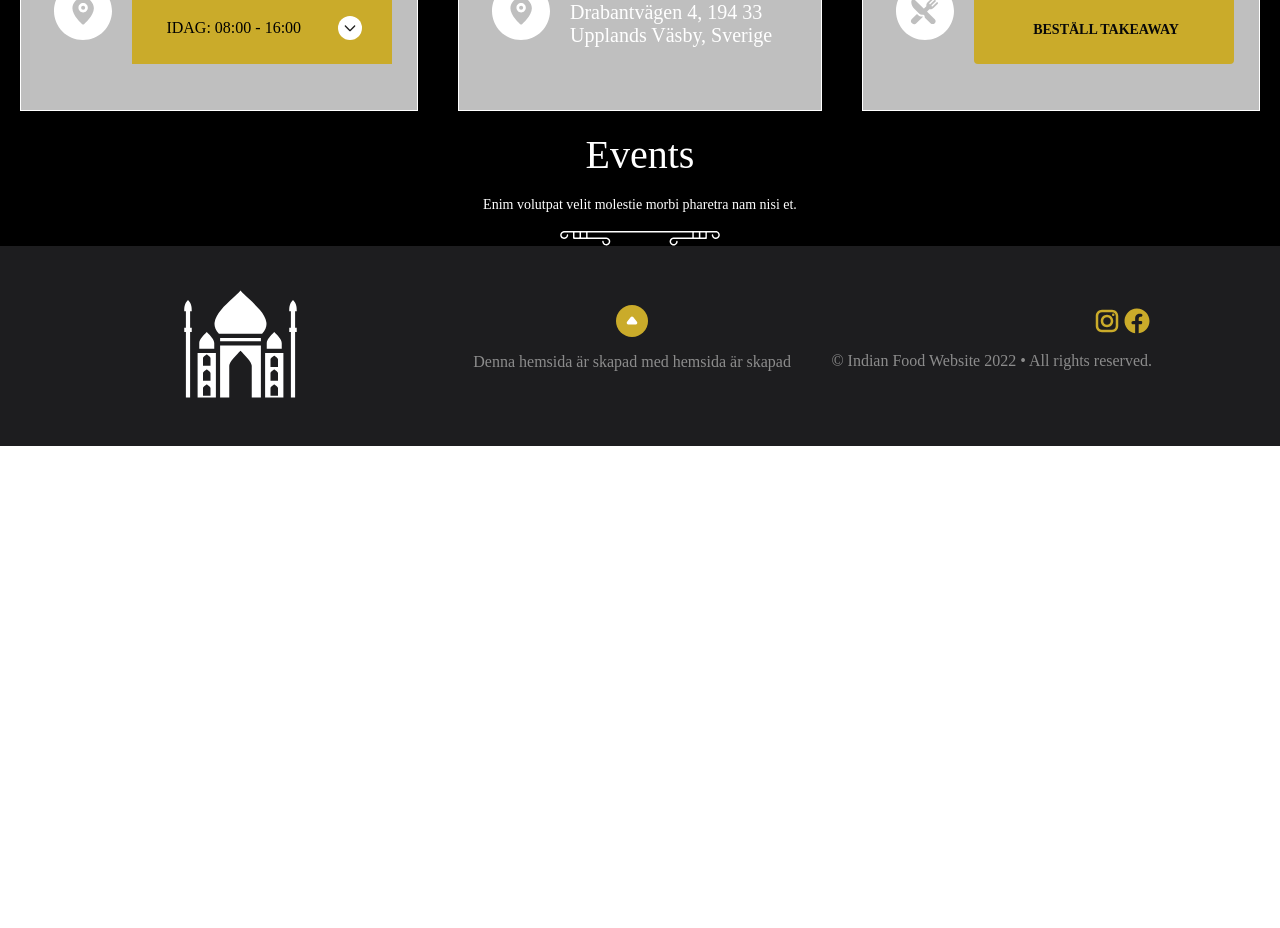
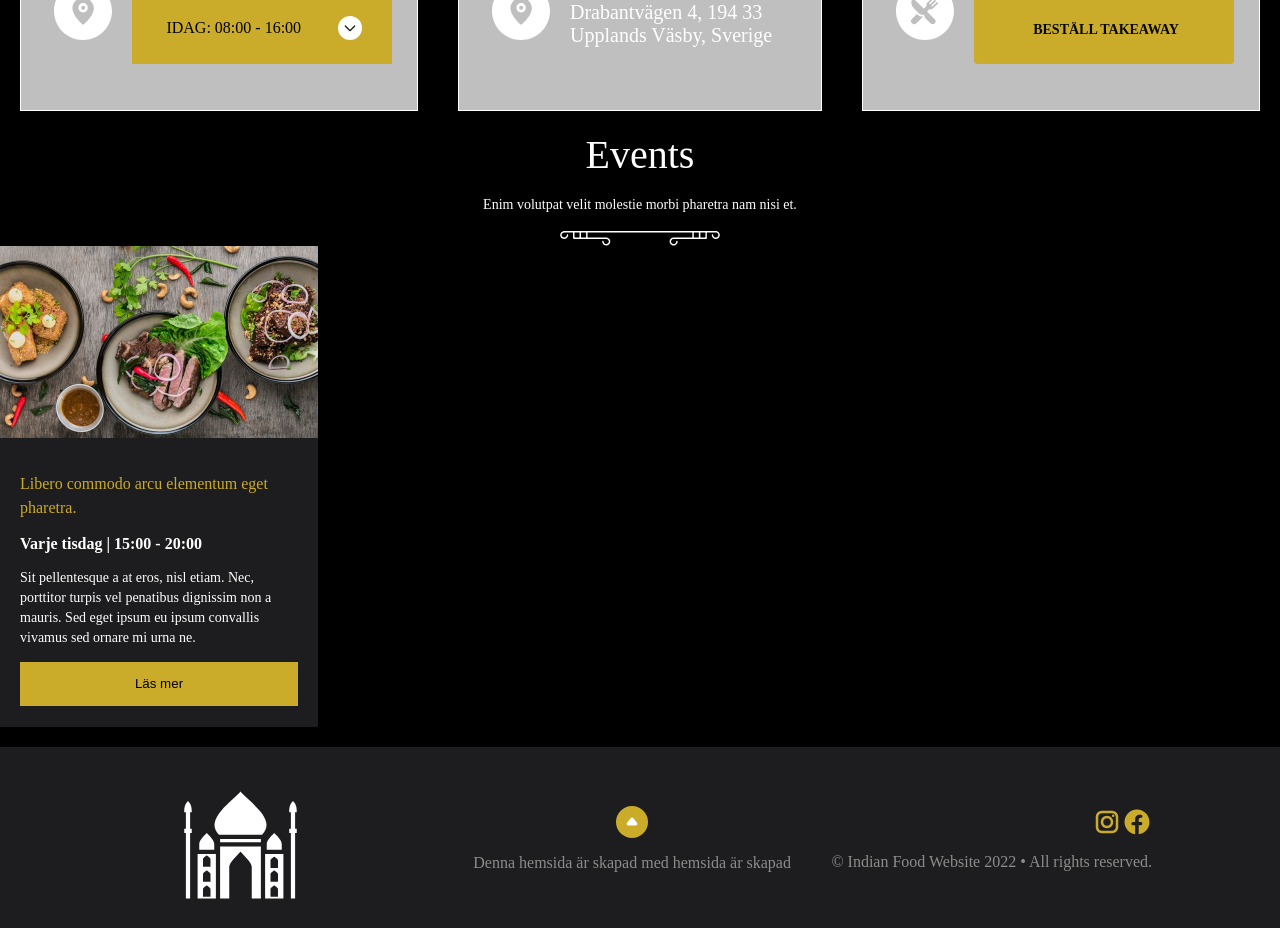
Before and after one commit to mandalsanela/indian-food-website, a React (Create React App) app: page / in a window 1280 px wide. Shown: the part 800-1728 px from the top of the page. Before the commit the page ends 1246 px from the top, so only its background shows below. Built offline with nearby package versions, Linux system fonts and the light colour scheme.

Commit message:
food cards

```diff
--- a/src/components/_index.scss
+++ b/src/components/_index.scss
@@ -1,2 +1,3 @@
 @import "./footer/index";
 @import "./navbar/index";
+@import "./foodCard/index";
--- /dev/null
+++ b/src/components/foodCard/_index.scss
@@ -0,0 +1,6 @@
+.food-card-wrapper {
+    display: flex;
+    flex-direction: column;
+    background-color: #1D1D1F;
+    align-items: center;
+}
--- /dev/null
+++ b/src/components/foodCard/index.js
@@ -0,0 +1,14 @@
+import React from "react";
+
+const FoodCard = (props) => {
+  return (
+    <div
+      className="food-card-wrapper"
+      style={{ width: props.width, height: props.height }}
+    >
+      {props.children}
+    </div>
+  );
+};
+
+export default FoodCard;
--- a/src/index.css
+++ b/src/index.css
@@ -358,6 +358,20 @@
   }
 }
 
+.food-card-wrapper {
+  display: -webkit-box;
+  display: -ms-flexbox;
+  display: flex;
+  -webkit-box-orient: vertical;
+  -webkit-box-direction: normal;
+      -ms-flex-direction: column;
+          flex-direction: column;
+  background-color: #1D1D1F;
+  -webkit-box-align: center;
+      -ms-flex-align: center;
+          align-items: center;
+}
+
 .homepage-wrapper {
   display: -webkit-box;
   display: -ms-flexbox;
@@ -534,8 +548,12 @@
       -ms-flex-direction: column;
           flex-direction: column;
   color: white;
+  margin-top: 20px;
+  margin-bottom: 20px;
+}
+
+.homepage-wrapper .events-section .subtitle {
   text-align: center;
-  margin-top: 20px;
 }
 
 .homepage-wrapper .events-section h1 {
@@ -546,6 +564,7 @@
   line-height: 48px;
   margin: 0;
   padding: 0;
+  text-align: center;
 }
 
 .homepage-wrapper .events-section p {
@@ -562,6 +581,59 @@
   -ms-flex-item-align: center;
       -ms-grid-row-align: center;
       align-self: center;
+}
+
+.homepage-wrapper .events-section .card-pic {
+  width: 318px;
+  height: 192px;
+}
+
+.homepage-wrapper .events-section .card-content {
+  -webkit-box-align: center;
+      -ms-flex-align: center;
+          align-items: center;
+  padding: 20px;
+}
+
+.homepage-wrapper .events-section .card-content .card-title {
+  width: 278px;
+  height: 48px;
+  text-align: left;
+}
+
+.homepage-wrapper .events-section .card-content .card-title h2 {
+  font-family: Libre Caslon Text;
+  font-weight: 500;
+  font-style: normal;
+  font-size: 16px;
+  line-height: 24px;
+  color: #caab2a;
+}
+
+.homepage-wrapper .events-section .card-content .card-time {
+  font-family: IBM Plex Sans;
+  font-weight: 700;
+  font-style: normal;
+  font-size: 16px;
+  line-height: 16px;
+}
+
+.homepage-wrapper .events-section .card-content .card-text {
+  font-family: IBM Plex Sans;
+  font-weight: 400;
+  font-style: normal;
+  font-size: 14px;
+  line-height: 20px;
+}
+
+.homepage-wrapper .events-section .card-content .card-button {
+  width: 278px;
+  height: 44px;
+  padding: 12px 8px 12px 8px;
+  background-color: #caab2a;
+  border: none;
+  outline: none;
+  text-align: center;
 }
 
 @media only screen and (max-width: 1230px) {
--- a/src/screens/homePage/_index.scss
+++ b/src/screens/homePage/_index.scss
@@ -109,8 +109,11 @@
     display: flex;
     flex-direction: column;
     color: white;
-    text-align: center;
     margin-top: 20px;
+    margin-bottom: 20px;
+    .subtitle {
+      text-align: center;
+    }
     h1 {
       font-family: Libre Caslon Text;
       font-weight: 400;
@@ -119,6 +122,7 @@
       line-height: 48px;
       margin: 0;
       padding: 0;
+      text-align: center;
     }
     p {
       font-family: IBM Plex Sans;
@@ -131,6 +135,50 @@
       width: 160px;
       height: 15px;
       align-self: center;
+    }
+    .card-pic {
+      width: 318px;
+      height: 192px;
+    }
+    .card-content {
+      align-items: center;
+      padding: 20px;
+      .card-title {
+        width: 278px;
+        height: 48px;
+        text-align: left;
+        h2 {
+          font-family: Libre Caslon Text;
+          font-weight: 500;
+          font-style: normal;
+          font-size: 16px;
+          line-height: 24px;
+          color: #caab2a;
+        }
+      }
+      .card-time {
+        font-family: IBM Plex Sans;
+        font-weight: 700;
+        font-style: normal;
+        font-size: 16px;
+        line-height: 16px;
+      }
+      .card-text {
+        font-family: IBM Plex Sans;
+        font-weight: 400;
+        font-style: normal;
+        font-size: 14px;
+        line-height: 20px;
+      }
+      .card-button {
+        width: 278px;
+        height: 44px;
+        padding: 12px 8px 12px 8px;
+        background-color: #caab2a;
+        border: none;
+        outline: none;
+        text-align: center;
+      }
     }
   }
 }
--- a/src/screens/homePage/index.js
+++ b/src/screens/homePage/index.js
@@ -11,6 +11,8 @@ import FoodIcon from "../../assets/images/icons/food-icon.svg";
 import ArrowDown from "../../assets/images/icons/icon-arrow-down.svg";
 import ButtonYellow from "../../UI/buttonYellow";
 import EventsVector from "../../assets/images/events-vector.svg";
+import FoodCard from "../../components/foodCard";
+import FirstCardPicture from "../../assets/images/first-card.svg";
 
 const HomePage = () => {
   return (
@@ -61,8 +63,25 @@ const HomePage = () => {
       </div>
       <div className="events-section">
         <h1>Events</h1>
-        <p>Enim volutpat velit molestie morbi pharetra nam nisi et.</p>
+        <p className="subtitle">Enim volutpat velit molestie morbi pharetra nam nisi et.</p>
         <img src={EventsVector} />
+        <div className="food-cards">
+          <FoodCard width="318px" height="481px">
+            <img src={FirstCardPicture} className="card-pic" />
+            <div className="card-content">
+              <div className="card-title">
+                <h2>Libero commodo arcu elementum eget pharetra.</h2>
+              </div>
+              <p className="card-time">Varje tisdag | 15:00 - 20:00</p>
+              <p className="card-text">
+                Sit pellentesque a at eros, nisl etiam. Nec, porttitor turpis
+                vel penatibus dignissim non a mauris. Sed eget ipsum eu ipsum
+                convallis vivamus sed ornare mi urna ne.
+              </p>
+              <button className="card-button">Läs mer</button>
+            </div>
+          </FoodCard>
+        </div>
       </div>
       <Footer />
     </div>
```
Also changed, not shown: src/assets/images/first-card.svg (added), 1 other file (tests, documents, lock files or other folders).
